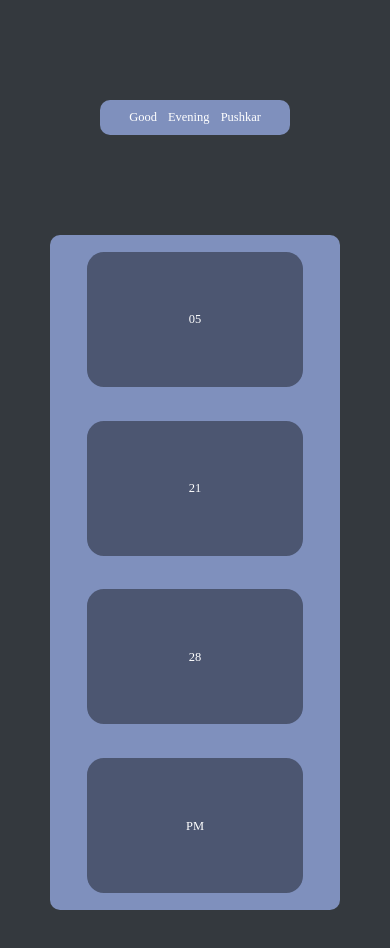
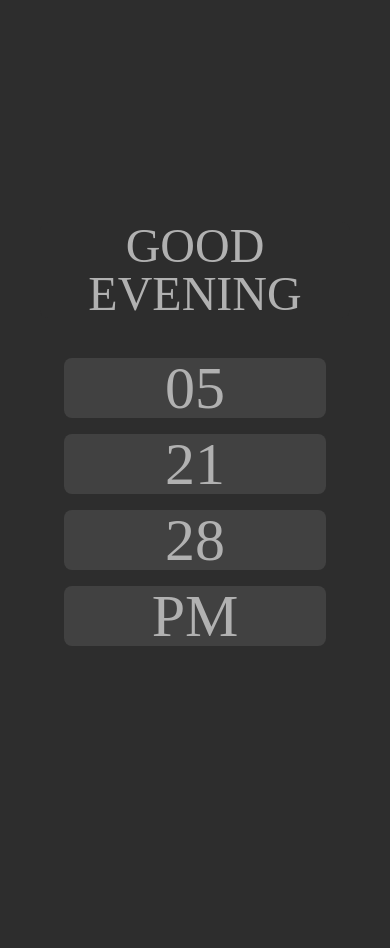
Before and after one commit to pushkardangi/digital-clock, a plain HTML site: page index.html in a window 390 px wide. After the commit the page ends 844 px from the top, so only its background shows below. Drawn offline with nearby package versions, Linux system fonts and the light colour scheme; a web font is replaced by a local one.

Commit message:
added: responsiveness for mobile

```diff
--- a/clock.js
+++ b/app.js
@@ -1,12 +1,8 @@
-// let p_name = prompt("Enter your name : ");
-let p_name = "Pushkar";
-
-function getTime() {
+const getTime = () => {
   let time = new Date();
   let hour = time.getHours();
   let minute = time.getMinutes();
   let second = time.getSeconds();
-  let millisecond = time.getMilliseconds();
 
   if (hour > 12) {
     hour = hour - 12;
@@ -32,32 +28,33 @@ function getTime() {
   document.getElementById("millisecond").innerHTML = millisecond;
 }
 
-function greetings(p_name) {
+const greetings = () => {
   let time = new Date();
   let hour = time.getHours();
 
   let greet = "";
 
   if (hour <= 4) {
-    greet = "Good Night " + p_name;
+    greet = "Good Night ";
   } else if (hour <= 11) {
-    greet = "Good Morning " + p_name;
+    greet = "Good Morning ";
   } else if (hour <= 16) {
-    greet = "Good Afternoon " + p_name;
+    greet = "Good Afternoon ";
   } else if (hour <= 20) {
-    greet = "Good Evening " + p_name;
+    greet = "Good Evening ";
   } else {
-    greet = "Good Night " + p_name;
+    greet = "Good Night ";
   }
 
-  document.getElementById("greetings").innerHTML = greet;
+  document.getElementById("greetings").innerHTML = greet.toUpperCase();
 
   let day_night = "AM";
 
   if (hour > 12) {
-     day_night = "PM";
+    day_night = "PM";
   }
-  document.getElementById("am_pm").innerHTML = day_night;
+  document.getElementById("am-pm").innerHTML = day_night;
 }
-greetings(p_name);
+
+greetings();
 setInterval(getTime, 1000);
--- a/clock.css
+++ /dev/null
@@ -1,55 +0,0 @@
-@font-face{
-    font-family: rubik;
-    src : url("./fonts/Rubik80sFade-Regular.ttf");
-}
-
-* {
-    margin: 0px;
-    padding: 0px;
-}
-
-body {
-    background: #34393e;
-    font-size: 3.2vw;
-}
-
-.heading {
-    color: white;
-    /* font-size: 12vh; */
-    font-family: rubik;
-    background-color: #7f90bd;
-    word-spacing: 8px;
-    text-align: center;
-    margin: 100px 100px 100px 100px;
-    padding: 10px;
-    border-radius: 10px;
-}
-
-/* container containing all blocks */
-.container {
-    margin: 50px;
-    background-color: #7f90bd;
-    border-radius: 10px;
-
-    display: flex;
-    flex-wrap: wrap;
-    justify-content: center;
-}
-
-/* single block */
-.block {
-    color: white;
-    /* font-size: 15vh; */
-    font-family: rubik;
-    background-color: #4C5671;
-    padding: 1vh;
-    margin: 2vh;
-    width: 200px;
-    line-height: 14vh;
-    text-align: center;
-    border-radius: 2vh;
-}
-
-/* #am_pm{
-    font-size: 90px;
-} */
--- a/index.html
+++ b/index.html
@@ -6,25 +6,37 @@
     <meta http-equiv="X-UA-Compatible" content="IE=edge">
     <meta name="viewport" content="width=device-width, initial-scale=1.0">
     <title>Digital Clock | pushkardangi </title>
-    <link rel="stylesheet" href="clock.css">
+
+    <link rel="stylesheet" href="style.css">
+
+    <link href="https://unpkg.com/tailwindcss@^1.0/dist/tailwind.min.css" rel="stylesheet">
 </head>
 
 <body>
-    <div id="greetings" class="heading"></div>
 
-    <div class="container">
+    <div class="flex h-screen">
+        <div class="m-auto">
 
-        <div id="hour" class="block"></div>
+            <div id="greetings"
+                class="heading rounded-lg md:px-8 px-5 md:m-20 m-10 text-5xl md:text-6xl lg:text-6xl text-center">
+            </div>
 
-        <div id="minute" class="block"></div>
+            <div class="time-container px-12 md:px-10 md:py-10 md:rounded-lg md:m-20 text-6xl text-center">
 
-        <div id="second" class="block"></div>
+                <div id="hour" class="blocks rounded-lg md:p-4 m-4 md:inline"></div>
 
-        <div id="am_pm" class="block"></div>
+                <div id="minute" class="blocks rounded-lg md:p-4 m-4 md:inline"></div>
 
+                <div id="second" class="blocks rounded-lg md:p-4 m-4 md:inline"></div>
+
+                <div id="am-pm" class="blocks rounded-lg md:p-4 m-4 md:inline"></div>
+
+            </div>
+
+        </div>
     </div>
 
-    <script src="clock.js"></script>
+    <script src="app.js"></script>
 </body>
 
 </html>
--- /dev/null
+++ b/style.css
@@ -0,0 +1,27 @@
+@font-face{
+    font-family: rubik;
+    src : url("./font/Rubik80sFade-Regular.ttf");
+}
+
+div.blocks, div.heading{
+    font-family: rubik;
+}
+
+body{
+    background: #34393e;
+}
+
+.blocks{
+    background-color: #414141;
+}
+
+.heading, .time-container {
+    color: rgb(177, 177, 177);
+    background-color: #2d2d2d;
+}
+
+@media (max-width: 500px) {
+    body {
+        background-color: #2d2d2d;
+    }
+  }
```
Also changed, not shown: 2 other files.
